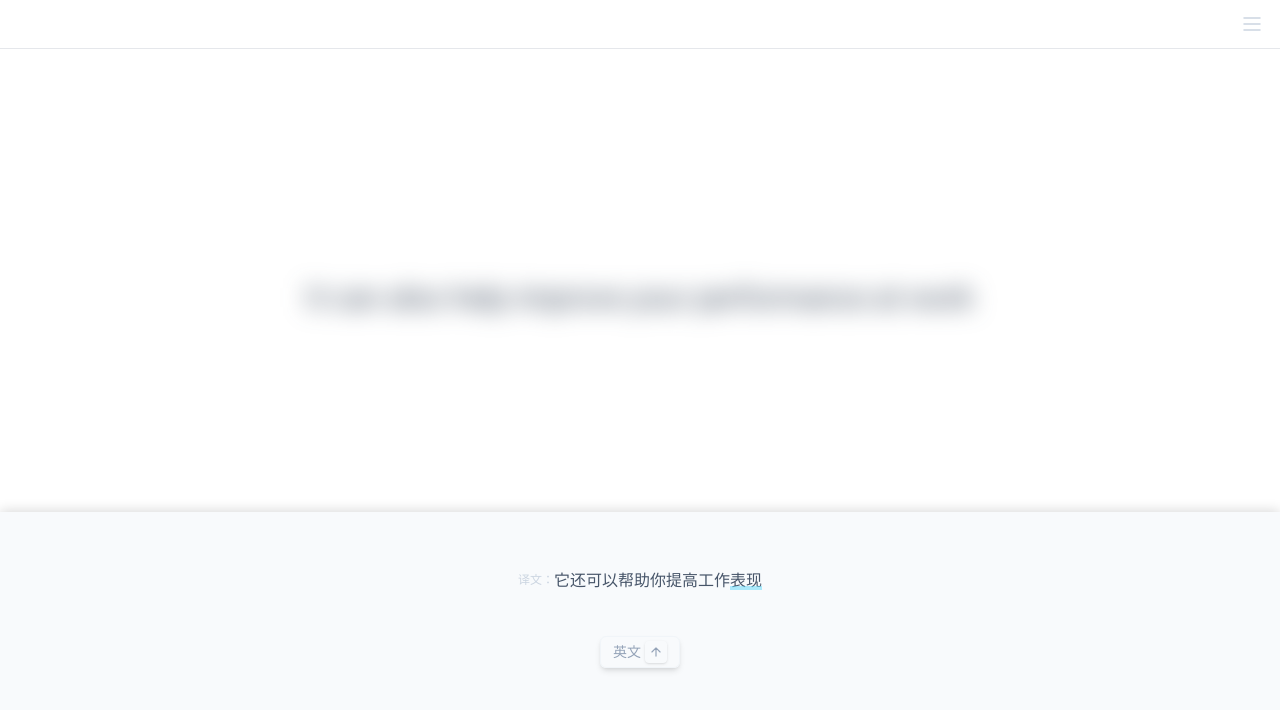
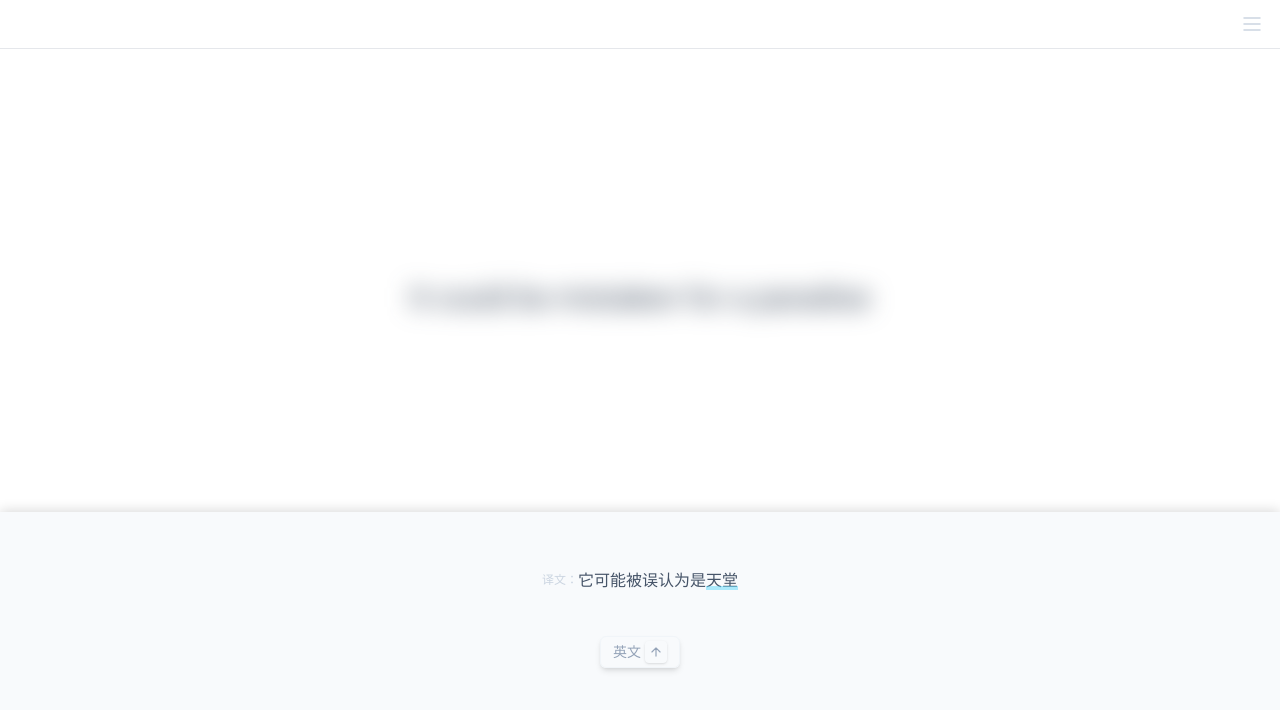
Before and after one commit to StrangeTown/just_recite_web, a React app: page / in a window 1280 px wide. Shown: the top 710 px of the page. Built offline with nearby package versions, Linux system fonts and the light colour scheme.

Commit message:
update strings

```diff
--- a/src/data/2024.ts
+++ b/src/data/2024.ts
@@ -273,6 +273,94 @@ const strings: tStringItem[] = [
 			text: "喜欢",
 		},
 	},
+	{
+		id: "5a8baaf8-41d2-4f49-a217-34cce9e2c397",
+		en: "The wildlife in the area is very diverse",
+		zh: "该地区的野生动物非常多样化",
+		hook: {
+			text: "野生动物",
+		},
+	},
+	{
+		id: "9b77b2bd-2ed9-4785-bf1c-8b58ca4bc717",
+		en: "I have long been searching for a place where I can relax",
+		zh: "我一直在寻找一个可以放松的地方",
+		hook: {
+			text: "放松",
+		},
+	},
+	{
+		id: "8b23972d-1cef-4fdf-8753-9c4084a22913",
+		en: "I still remember the first-ever glimpse of the sea",
+		zh: "我仍然记得第一次看到大海的样子",
+		hook: {
+			text: "第一次",
+		},
+	},
+	{
+		id: "ce206d1d-307c-4e25-8482-6e74c4810bb8",
+		en: "The island is located several hundred meters off the coast",
+		zh: "该岛位于海岸线数百米处",
+		hook: {
+			text: "数百米",
+		},
+	},
+	{
+		id: "3f5a9514-19d1-4335-b621-d66b2361bf5d",
+		en: "It could be mistaken for a paradise",
+		zh: "它可能被误认为是天堂",
+		hook: {
+			text: "天堂",
+		},
+	},
+	{
+		id: "aa3b3323-3d41-4961-b6e0-1300384f8761",
+		en: "The fish cannot be confused for anything other than a shark",
+		zh: "这条鱼不可能是鲨鱼以外的任何东西",
+		hook: {
+			text: "鲨鱼",
+		},
+	},
+	{
+		id: "5cd79332-ed38-41f1-9bc0-7764d16fd5f3",
+		en: "The weather in New York is typically cold in the winter",
+		zh: "纽约的冬天天气通常很冷",
+		hook: {
+			text: "通常",
+		},
+	},
+	{
+		id: "cebe2280-e120-4f76-9eda-ee60f3843fcc",
+		en: "The news came just days before the election",
+		zh: "这则消息是在选举前几天传出的",
+		hook: {
+			text: "几天",
+		},
+	},
+	{
+		id: "85a6ce26-cb0c-41b6-a361-a0819100465d",
+		en: "The red dress stood out among the crowd",
+		zh: "红色的裙子在人群中脱颖而出",
+		hook: {
+			text: "脱颖而出",
+		},
+	},
+	{
+		id: "cf45df0d-2be2-4ee3-b15e-a4e1589f7b4a",
+		en: "Not long afterwards, the police arrived",
+		zh: "不久之后，警察就来了",
+		hook: {
+			text: "不久之后",
+		},
+	},
+	{
+		id: "eda2376e-246c-4fea-b0c4-4eb4a7c13729",
+		en: "I deduced that he was not telling the truth",
+		zh: "我推断他没有说实话",
+		hook: {
+			text: "推断",
+		},
+	},
 ];
 
 export default strings;
```
